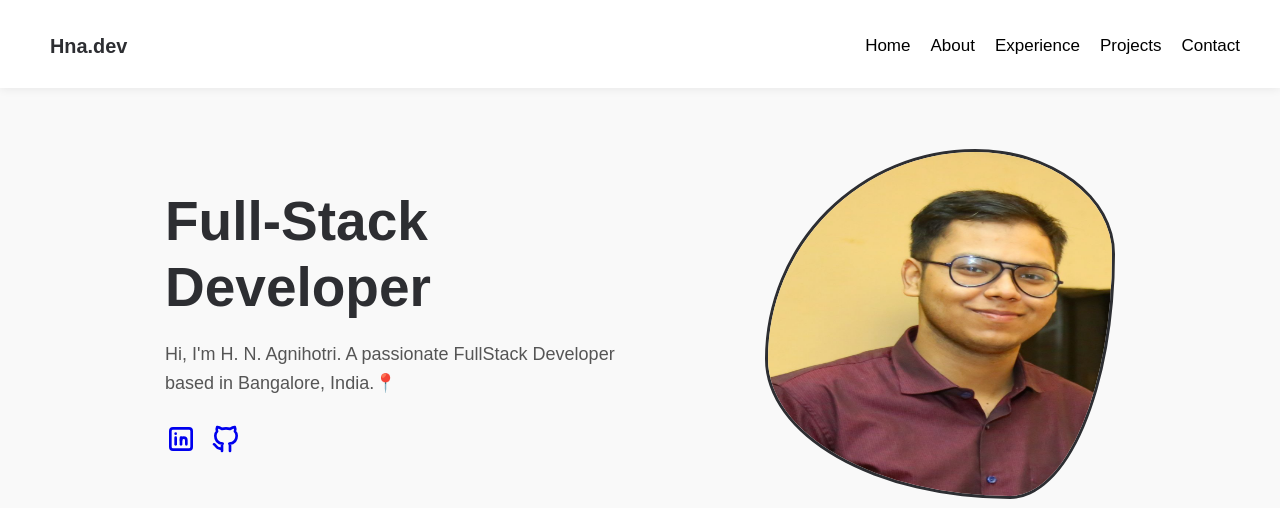
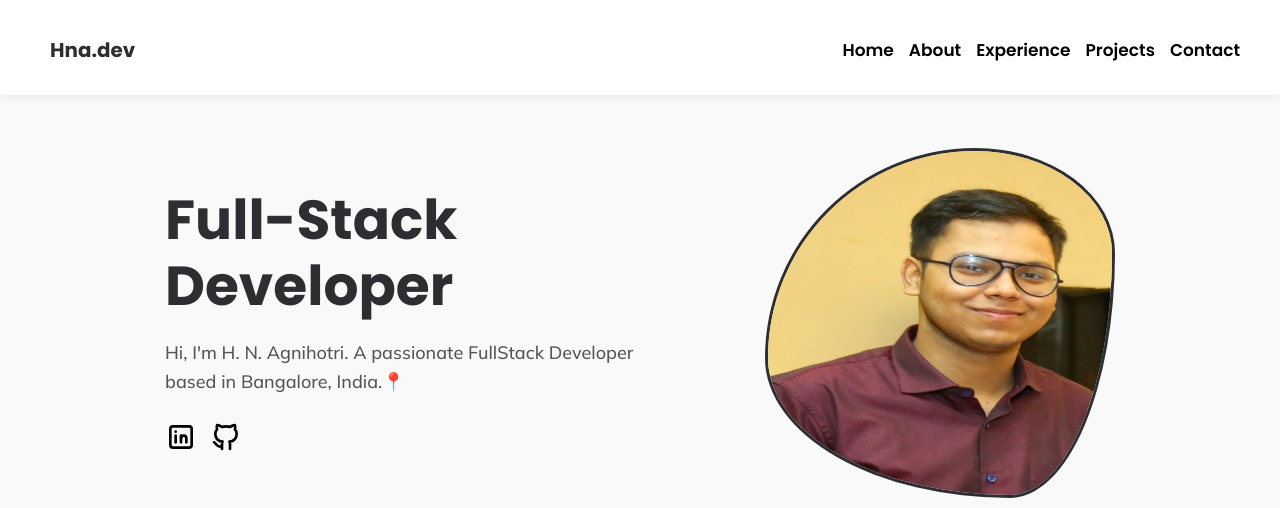
Before and after one commit to hn-agnihotri29/my_portfolio, a React (Create React App) app: page / in a window 1280 px wide. Shown: the top 508 px of the page. Built offline with nearby package versions, Linux system fonts and the light colour scheme.

Commit message:
Modified the styling and over all web page

```diff
--- a/public/index.html
+++ b/public/index.html
@@ -10,6 +10,13 @@
       content="Web site created using create-react-app"
     />
     <link rel="apple-touch-icon" href="%PUBLIC_URL%/logo192.png" />
+    <link href="https://fonts.googleapis.com/css2?family=Mulish:wght@400;500&amp;display=swap" rel="stylesheet">
+    <link rel="preconnect" href="https://fonts.gstatic.com" crossorigin="">
+    <link rel="preconnect" href="https://fonts.gstatic.com" crossorigin="">
+    <link rel="preconnect" href="https://fonts.googleapis.com">
+    <link href="https://fonts.googleapis.com/css2?family=Poppins:wght@400;500;600;700&amp;display=swap" rel="stylesheet">
+    <link rel="preconnect" href="https://fonts.gstatic.com" crossorigin="">
+    <link rel="preconnect" href="https://fonts.googleapis.com">
     <!--
       manifest.json provides metadata used when your web app is installed on a
       user's mobile device or desktop. See https://developers.google.com/web/fundamentals/web-app-manifest/
--- a/src/components/AboutMe/About.style.scss
+++ b/src/components/AboutMe/About.style.scss
@@ -95,6 +95,10 @@
         @media (max-width: 768px) {
             font-size: 1.6rem; /* Slightly smaller text on mobile */
             text-align: justify; /* Align left for better readability */
+            padding: 0 1rem; /* Added padding to prevent text from touching edges */
+            word-wrap: break-word; /* Ensures words break properly */
+            overflow-wrap: break-word; /* Additional support for word breaking */
+            max-width: 100%;
         }
     }
 }
--- a/src/components/Home/Home.style.scss
+++ b/src/components/Home/Home.style.scss
@@ -62,6 +62,7 @@
 
         a {
             transition: all .2s;
+            color: black
         }
     }
 }
--- a/src/components/Navbar/Navbar.style.scss
+++ b/src/components/Navbar/Navbar.style.scss
@@ -39,12 +39,18 @@
     ul {
         display: flex;
         list-style: none;
-        gap: 2rem;
+        gap: 1.5rem;
 
         li {
+            cursor: pointer;
             display: list-item;
             text-align: -webkit-match-parent;
             unicode-bidi: isolate;
+            font-weight: 600;
+
+            &:hover {
+                color: #147efb; // or your preferred hover color
+            }
         }
     }
 
```
